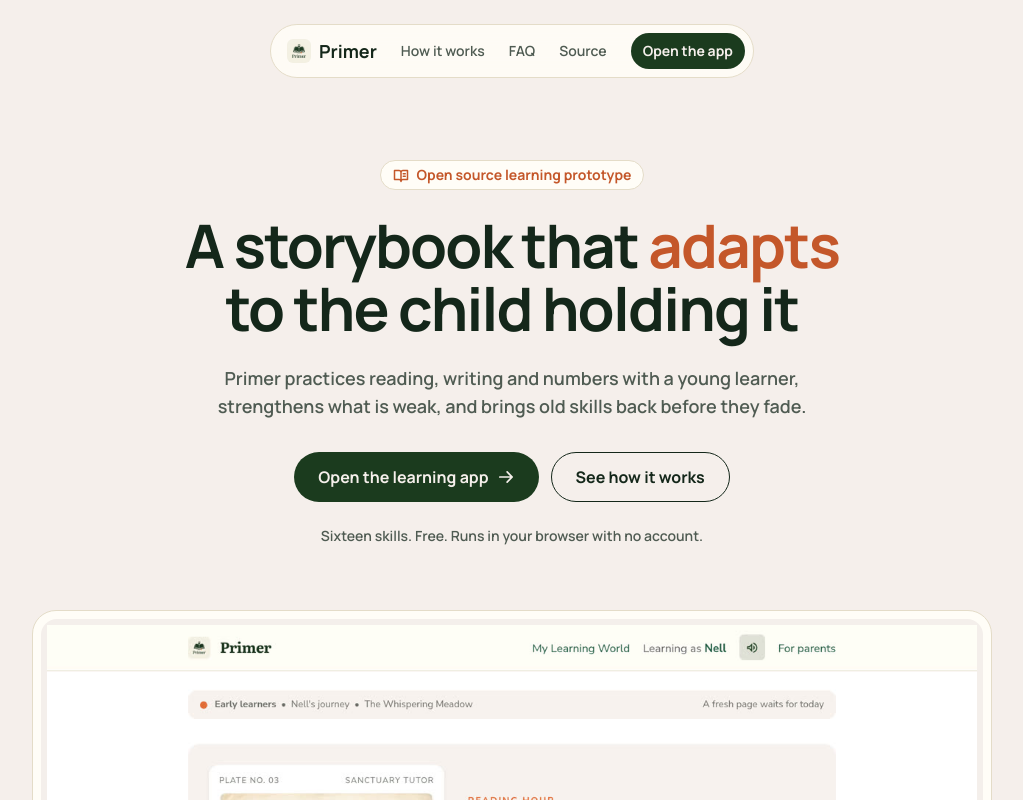
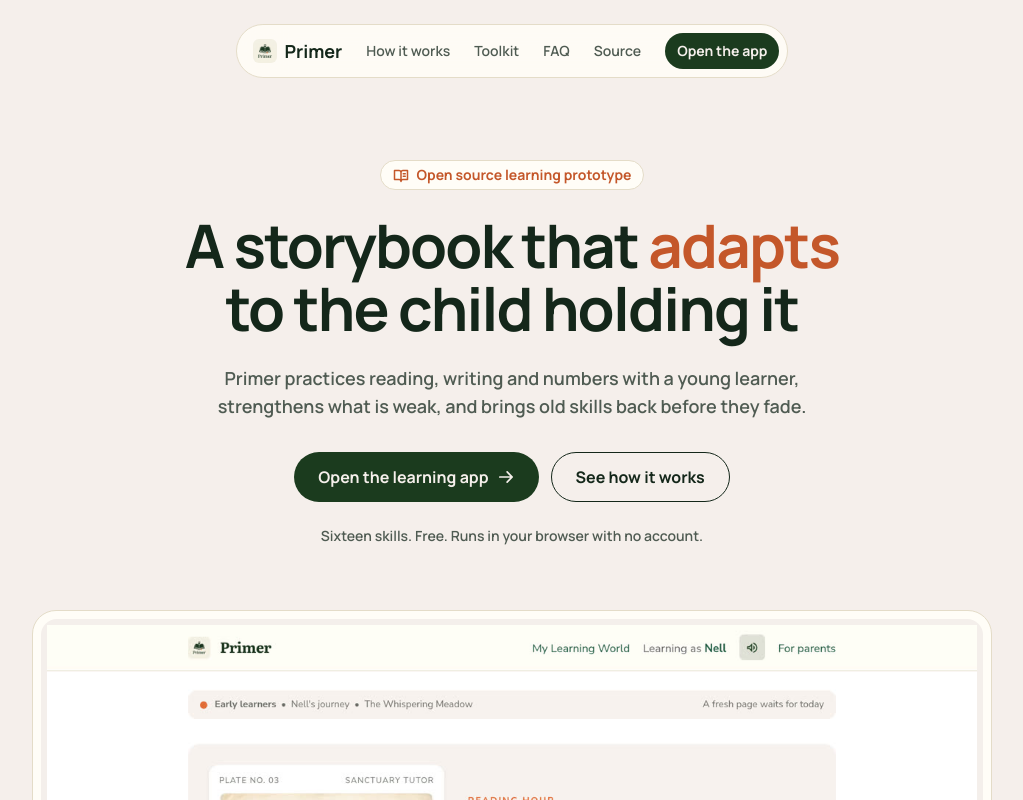
Before and after one commit to Sivadheeraj5356/primer, a React (Vite) app: page / in a window 1280 px wide. Shown: the top 800 px of the page, without its empty margins (128-1151 px from the left). Built offline with nearby package versions, Linux system fonts and the light colour scheme; a web font is replaced by a local one; what @radix-ui/themes would draw is missing.

Commit message:
Primer toolkit: update src/landing/Landing.tsx

```diff
--- a/src/landing/Landing.tsx
+++ b/src/landing/Landing.tsx
@@ -22,7 +22,7 @@ const STEPS = [
 ]
 
 const FAQ = [
-  ['Does Primer use AI?', 'No. Every adaptation rule is ordinary code that you can read in the source. The mastery estimate, the difficulty ladder and the review schedule are deterministic. Nothing is sent to a model.'],
+  ['Does Primer use AI?', 'The learning app for children does not. Every adaptation rule is ordinary code that you can read in the source, and nothing a child does is sent to a model. The separate Teacher and parent toolkit does use AI (Google Gemini) to write worksheets, quizzes and similar material from what an adult types.'],
   ['Where is my child’s progress stored?', 'In this browser’s local storage, on this device only. Clearing site data erases it. There are no accounts, and Primer has no server that receives progress.'],
   ['Does it actually improve learning?', 'We have not tested that. Primer is a working prototype built on common practice ideas such as small steps and spaced review. It makes no claim about learning outcomes.'],
   ['What can my child learn here?', 'Sixteen skills in three pathways: reading, writing and numbers. Reading runs from letter sounds to little stories. Writing starts with strokes and ends with first words. Numbers cover counting, comparing, adding and taking away.'],
@@ -66,6 +66,7 @@ export function Nav() {
           <Link to="/" className="lp-brand" onClick={close}><img src={logoImage} alt="" />Primer</Link>
           <nav className="lp-links" aria-label="Main">
             <a href="/#how">How it works</a>
+            <Link to="/toolkit">Toolkit</Link>
             <a href="/#faq">FAQ</a>
             <a href="https://github.com/Sivadheeraj5356/primer" target="_blank" rel="noreferrer">Source</a>
           </nav>
@@ -75,6 +76,7 @@ export function Nav() {
       </div>
       <div className={`lp-overlay${open ? ' open' : ''}`} aria-hidden={!open}>
         <a href="/#how" onClick={close} tabIndex={open ? 0 : -1}>How it works</a>
+        <Link to="/toolkit" onClick={close} tabIndex={open ? 0 : -1}>Toolkit</Link>
         <a href="/#faq" onClick={close} tabIndex={open ? 0 : -1}>FAQ</a>
         <a href="https://github.com/Sivadheeraj5356/primer" target="_blank" rel="noreferrer" tabIndex={open ? 0 : -1}>Source</a>
         <Link to="/app" onClick={close} tabIndex={open ? 0 : -1}>Open the app</Link>
@@ -92,6 +94,7 @@ export function Foot() {
           <Link to="/privacy">Privacy</Link>
           <Link to="/terms">Terms</Link>
           <Link to="/parents">For parents</Link>
+          <Link to="/toolkit">Toolkit</Link>
           <a href="https://github.com/Sivadheeraj5356/primer" target="_blank" rel="noreferrer">GitHub</a>
         </nav>
       </div>
@@ -175,7 +178,7 @@ export function Landing() {
             <h2 className="lp-rv">The prototype, in numbers</h2>
             <p className="lp-lede lp-rv">These are counts of what the app contains today. They are not learning results.</p>
             <div className="lp-stats">
-              {[['16', 'skills across three pathways'], ['3', 'days until a mastered skill returns for review'], ['2', 'first try successes to climb a rung'], ['0', 'accounts, trackers or AI services']].map(([n, l]) => (
+              {[['16', 'skills across three pathways'], ['3', 'days until a mastered skill returns for review'], ['2', 'first try successes to climb a rung'], ['0', 'accounts or trackers']].map(([n, l]) => (
                 <div className="lp-stat lp-rv" key={l}><b>{n}</b><span>{l}</span></div>
               ))}
             </div>
```
